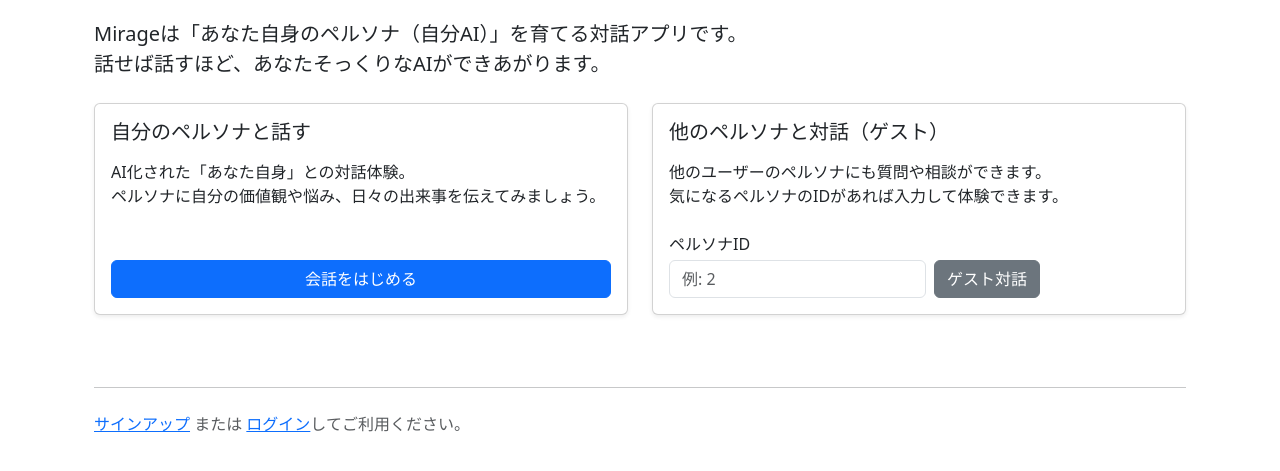
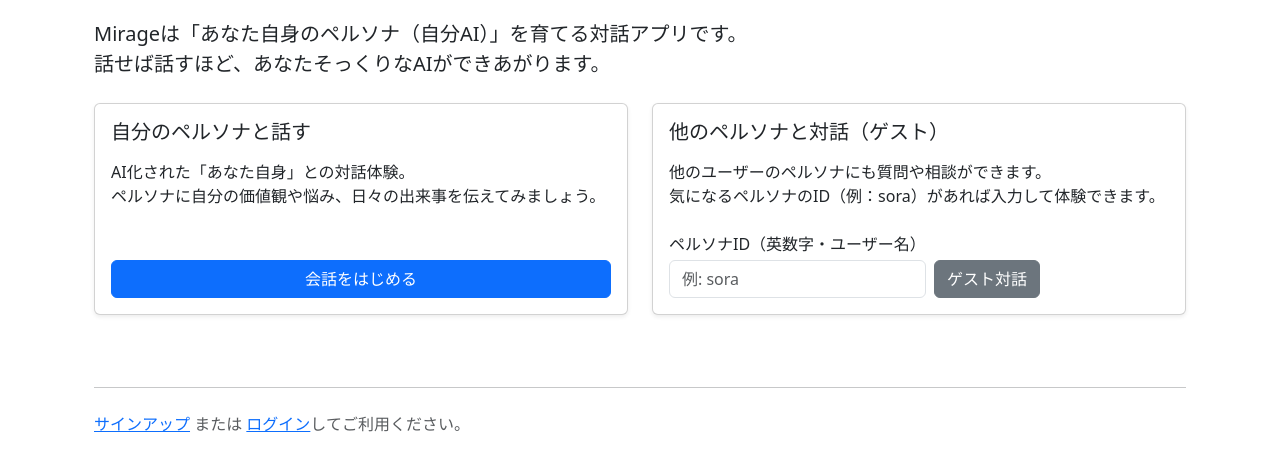
Before and after one commit to SoraAeon/mirage, a Django app: page / in a window 1280 px wide. Shown: the part 181-652 px from the top of the page. Run offline with Django 4.2, Linux system fonts and the light colour scheme; some libraries are stand-ins or nearby versions.

Commit message:
pushing before new feature status

```diff
--- a/templates/home.html
+++ b/templates/home.html
@@ -1,4 +1,3 @@
-<!-- templates/home.html -->
 {% extends "base.html" %}
 {% block title %}ホーム - Mirage{% endblock %}
 
@@ -16,8 +15,10 @@
         <div class="card h-100 shadow-sm">
           <div class="card-body d-flex flex-column">
             <h5 class="card-title mb-3">自分のペルソナと話す</h5>
-            <p class="card-text mb-4">AI化された「あなた自身」との対話体験。<br>
-              ペルソナに自分の価値観や悩み、日々の出来事を伝えてみましょう。</p>
+            <p class="card-text mb-4">
+              AI化された「あなた自身」との対話体験。<br>
+              ペルソナに自分の価値観や悩み、日々の出来事を伝えてみましょう。
+            </p>
             <a href="{% url 'dialogues:persona_chat' %}" class="btn btn-primary mt-auto">会話をはじめる</a>
           </div>
         </div>
@@ -28,12 +29,14 @@
         <div class="card h-100 shadow-sm">
           <div class="card-body d-flex flex-column">
             <h5 class="card-title mb-3">他のペルソナと対話（ゲスト）</h5>
-            <p class="card-text mb-4">他のユーザーのペルソナにも質問や相談ができます。<br>
-              気になるペルソナのIDがあれば入力して体験できます。</p>
-            <form method="get" action="{% url 'dialogues:guest_persona_chat' concept_slug='slug_example' %}" class="d-flex align-items-end">
+            <p class="card-text mb-4">
+              他のユーザーのペルソナにも質問や相談ができます。<br>
+              気になるペルソナのID（例：sora）があれば入力して体験できます。
+            </p>
+            <form id="guest-form" class="d-flex align-items-end">
               <div>
-                <label for="concept_id" class="form-label mb-1">ペルソナID</label>
-                <input type="number" min="1" name="concept_id" id="concept_id" class="form-control" placeholder="例: 2" required>
+                <label for="concept_slug" class="form-label mb-1">ペルソナID（英数字・ユーザー名）</label>
+                <input type="text" name="concept_slug" id="concept_slug" class="form-control" placeholder="例: sora" required>
               </div>
               <button type="submit" class="btn btn-secondary ms-2">ゲスト対話</button>
             </form>
@@ -54,12 +57,12 @@
   </div>
 
   <script>
-    // ゲスト対話フォームを concept_id を指定したURLに遷移させる
-    document.querySelector('form[action*="guest_persona_chat"]').addEventListener('submit', function(event) {
+    // ゲスト対話フォームを concept_slug を指定したURLに遷移させる
+    document.getElementById('guest-form').addEventListener('submit', function(event) {
       event.preventDefault();
-      var id = document.getElementById('concept_id').value;
-      if (id) {
-        window.location.href = "{% url 'dialogues:guest_persona_chat' concept_slug='slug_example' %}".replace('slug_example', id);
+      var slug = document.getElementById('concept_slug').value.trim();
+      if (slug) {
+        window.location.href = "{% url 'dialogues:guest_persona_chat' concept_slug='slug_example' %}".replace('slug_example', slug);
       }
     });
   </script>
```
